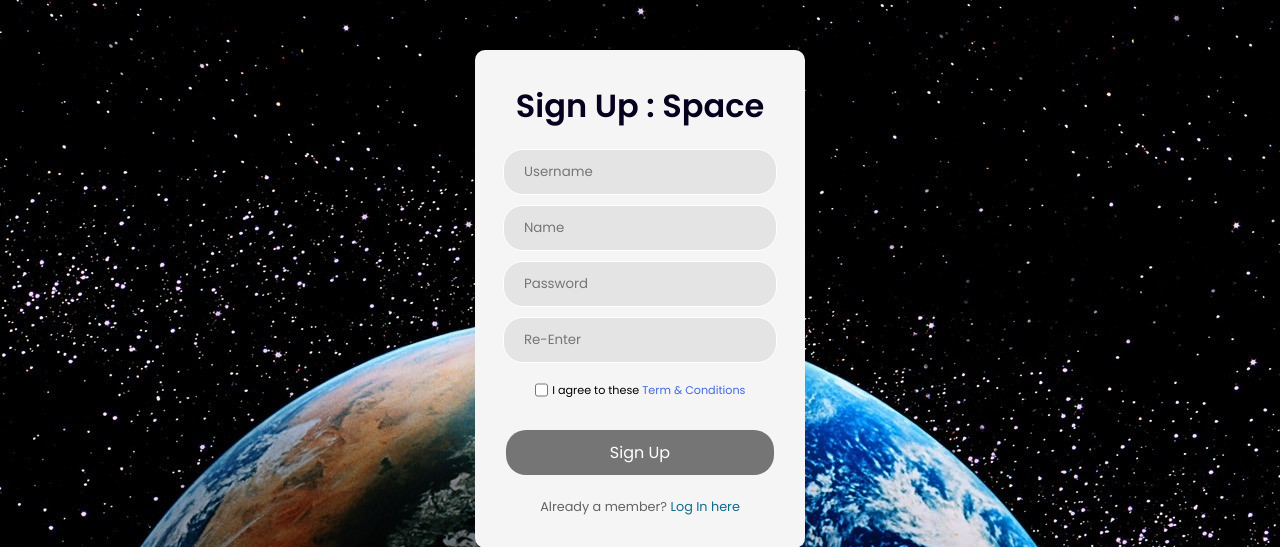
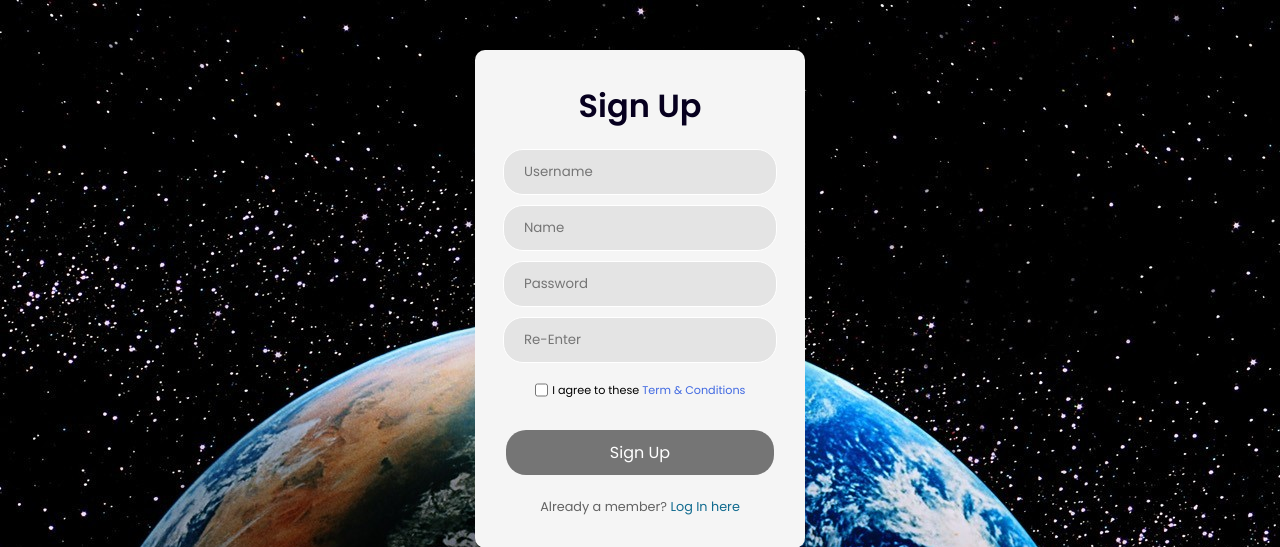
Before and after one commit to 1arin/LiveChatRoom, a Flask app: page /register in a window 1280 px wide. Shown: the top 547 px of the page. Run offline with Flask 3, Linux system fonts and the light colour scheme.

Commit message:
add sign up

```diff
--- a/templates/register.html
+++ b/templates/register.html
@@ -9,7 +9,7 @@
 </head>
 <body>
     <div class="wrapper">
-        <h1>Sign Up : Space</h1>
+        <h1>Sign Up</h1>
         <form action="#">
             <input type="text" placeholder="Username">
             <input type="text" placeholder="Name">
```
